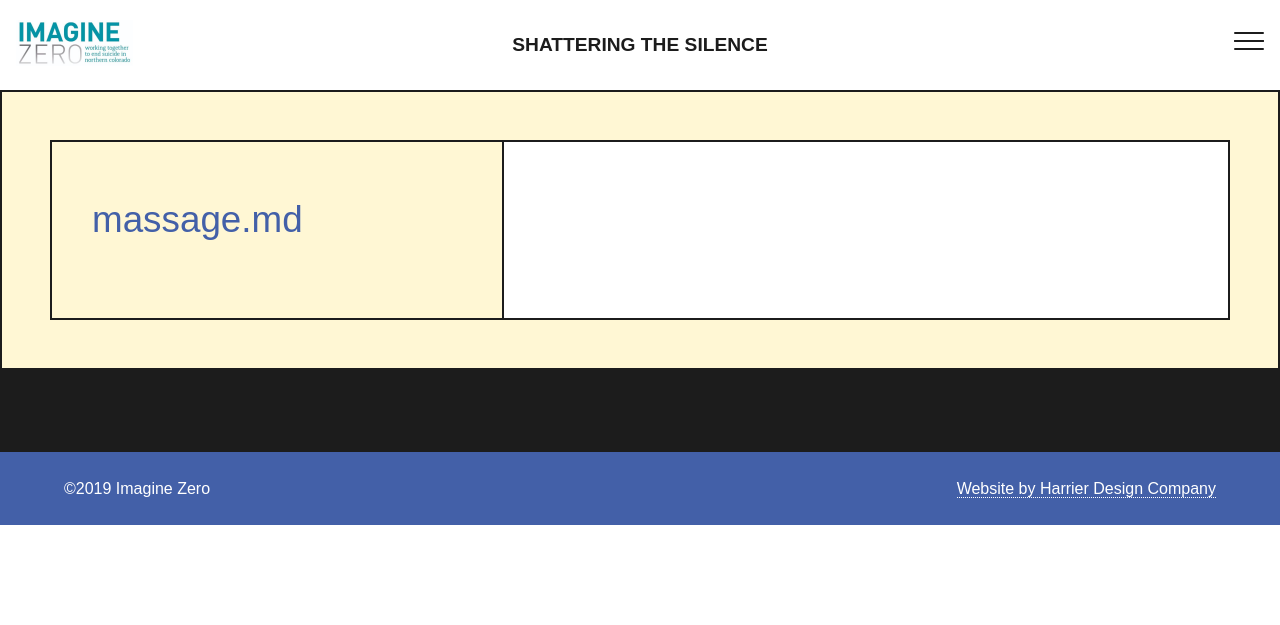
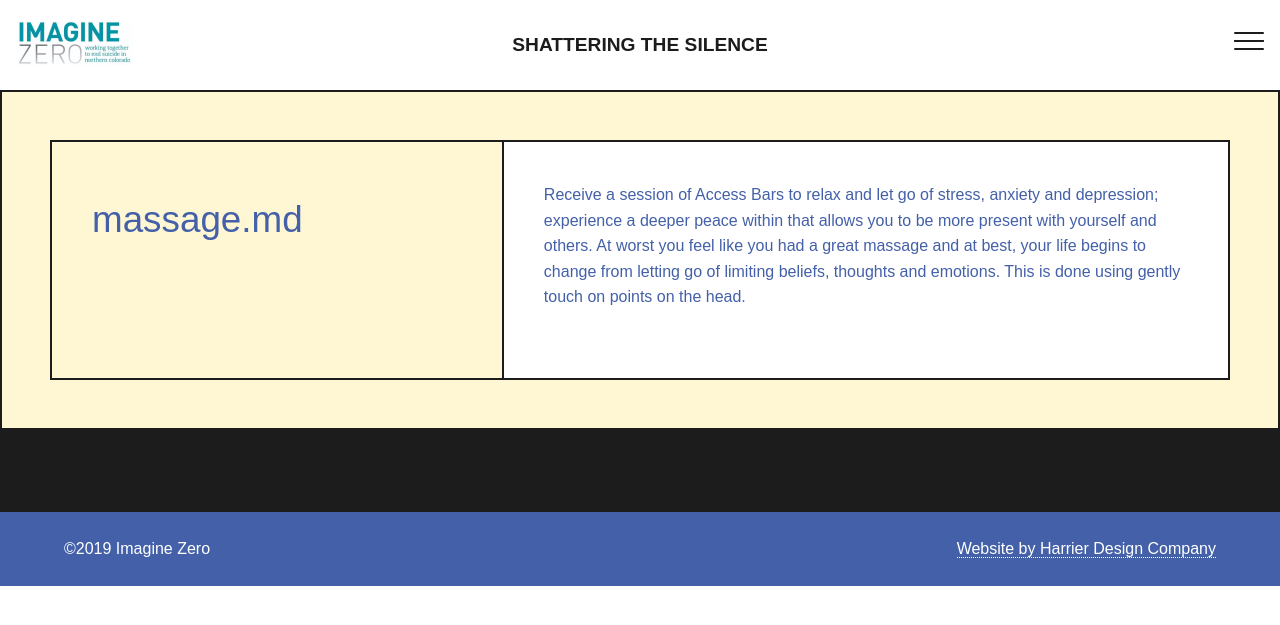
Before and after one commit to michaeldmcqueen/shatteringthesilence, a Jekyll site: the page built from _programs/massage.md, in a window 1280 px wide. Shown: the top 625 px of the page. Built offline with Jekyll 4.4.1, drawn with Linux system fonts in a browser that asks for light colours; some web fonts are replaced.

Commit message:
Updated 2 files via CloudCannon

```diff
--- a/_programs/massage.md
+++ b/_programs/massage.md
@@ -1,9 +1,11 @@
 ---
-title: Massage
+title: Access Bar Sessions
 presenter:
-image_path:
+image_path: /uploads/access-bars---mary.jpg
 start_time:
 end_time:
 upstairs_or_downstairs:
 location:
 ---
+
+Receive a session of Access Bars to relax and let go of stress, anxiety and depression; experience a deeper peace within that allows you to be more present with yourself and others. At worst you feel like you had a great massage and at best, your life begins to change from letting go of limiting beliefs, thoughts and emotions. This is done using gently touch on points on the head. &nbsp;
```
Also changed, not shown: uploads/access-bars---mary.jpg (added).
